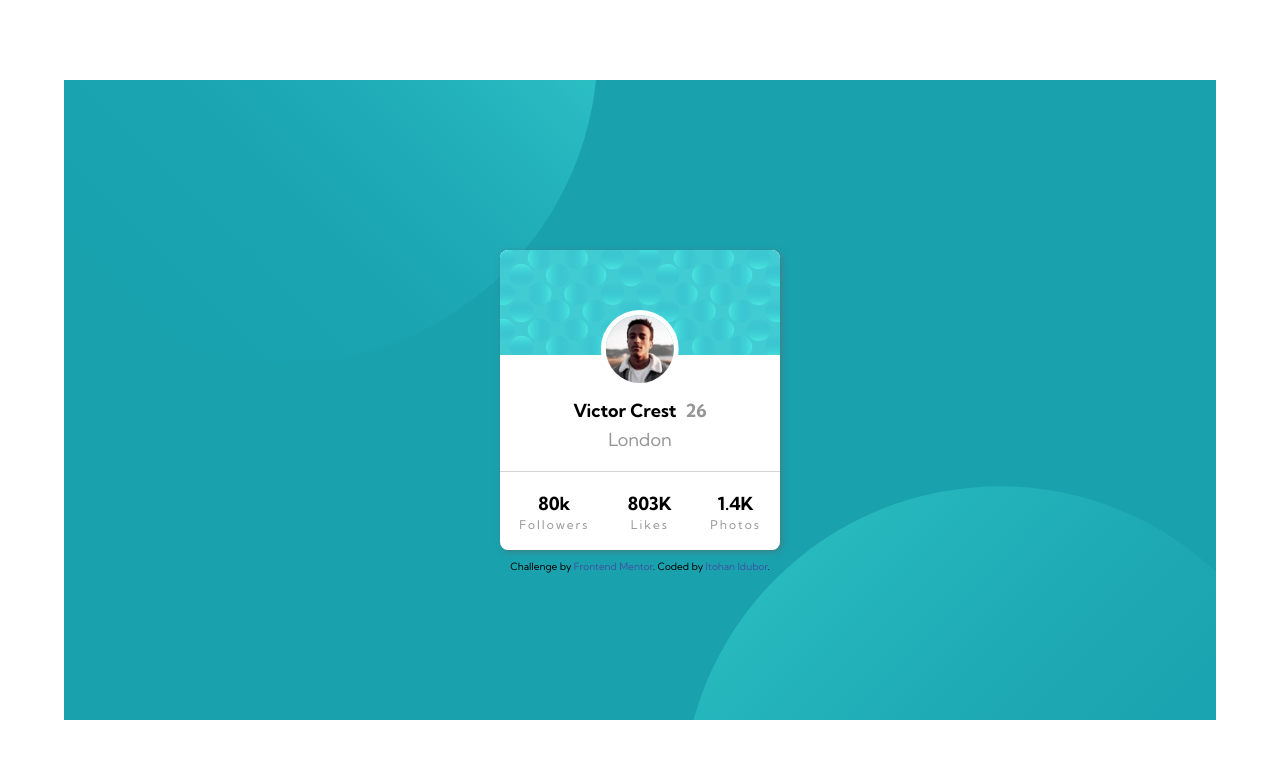
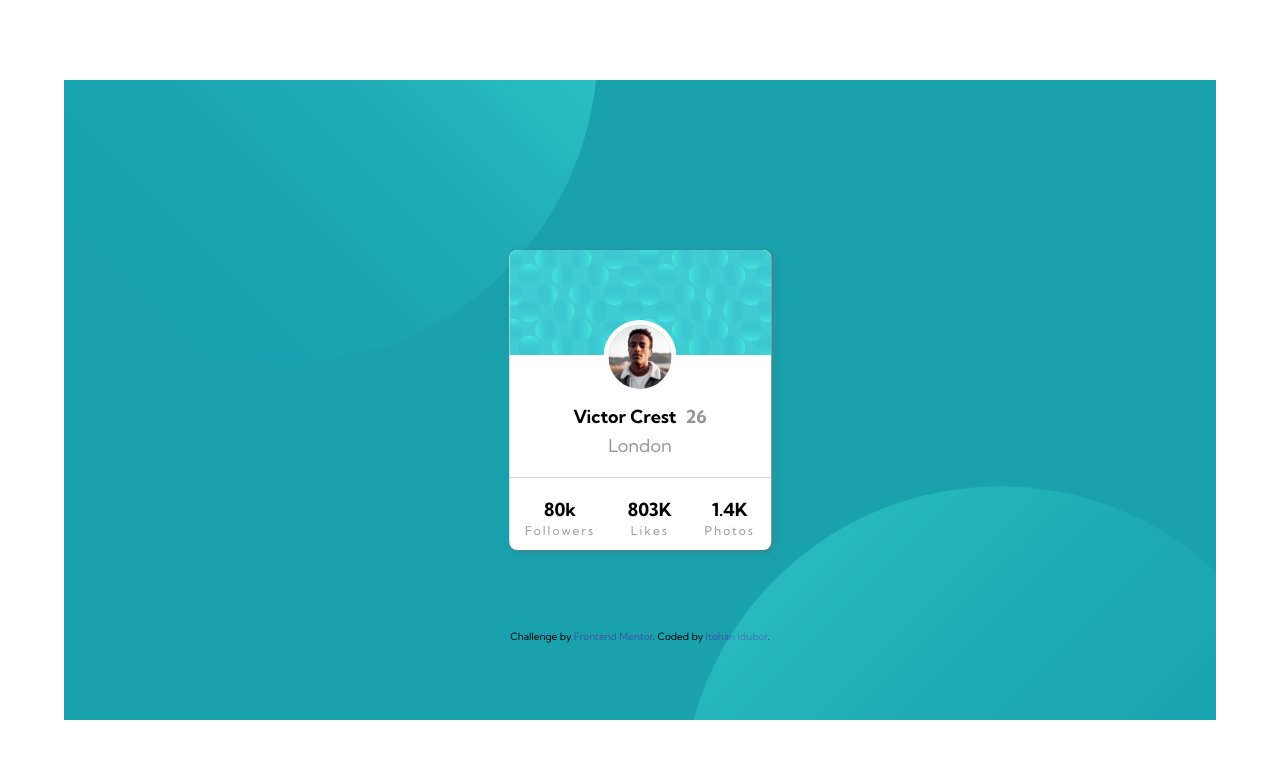
Before and after one commit to itohansan/profile-card-component-main, a plain HTML site: page index.html in a window 1280 px wide. Drawn offline with Linux system fonts and the light colour scheme.

Commit message:
profile img change

```diff
--- a/index.html
+++ b/index.html
@@ -61,30 +61,27 @@
         top: 50%;
         right: 50%;
         transform: translate(50%, -50%);
-        border-radius: 8px;
-        box-shadow: 2px 2px 6px rgba(97, 97, 97, 0.5);
-        font-size: 18px;
-        /* transition: scale 0.3s; */
+        border-radius: 0.8rem;
+        box-shadow: 0.2rem 0.2rem 0.6rem rgba(97, 97, 97, 0.5);
+        font-size: 1.8rem;
         overflow: hidden;
         /* margin: 0 12rem; */
       }
-      .card:hover {
-        /* scale: 1.1; */
-      }
+
       .card--pattern {
-        border-top-left-radius: 8px;
-        border-top-right-radius: 8px;
+        border-top-left-radius: 0.8rem;
+        border-top-right-radius: 0.8rem;
         height: 35%;
-        width: 28rem;
+        max-width: 28rem;
+        object-fit: cover;
       }
 
       .profile-pic {
         width: 28%;
-
         border-radius: 50%;
-        margin-top: -50px;
+        margin-top: -4rem;
         margin-left: 50%;
-        padding: 5px;
+        padding: 0.5rem;
         transform: translate(-50%, 0);
         box-shadow: inset 0 0 0 5px #fff;
       }
@@ -131,8 +128,8 @@
         text-align: center;
         transition: all 0.3s;
         /* position: relative; */
-        margin: 48rem auto;
-        bottom: 20px;
+        margin: 55rem auto;
+        bottom: 30px;
       }
       .attribution a:link,
       .attribution a:visited {
```
